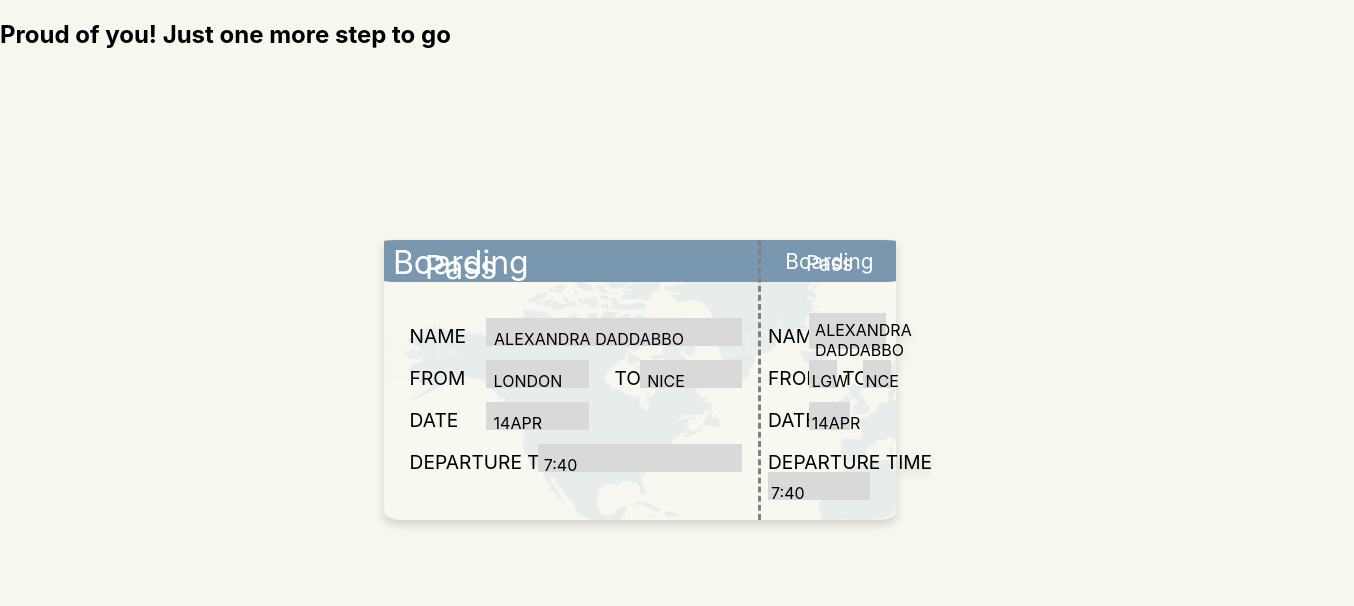
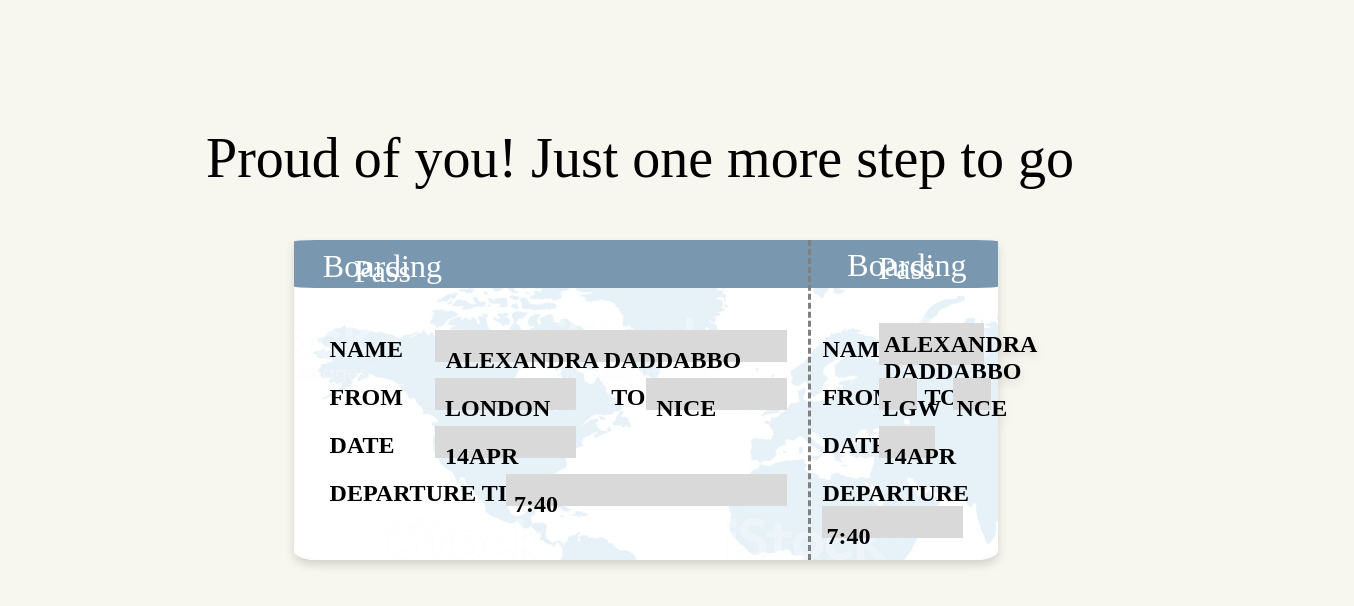
Before and after one commit to jordantab/forAMD-frontend, a React (Create React App) app in the folder for-amd/: page /secondreward in a window 1280 px wide. Shown: the top 606 px of the page, 1354 px wide, since content can reach past the window. Built offline with nearby package versions, Linux system fonts and the light colour scheme; the HTML template or start-up script is replaced by a standard one.

Commit message:
Style updates to the boarding pass, send email to Alex once she clicks on the boarding pass, added third puzzle countdown

```diff
--- a/for-amd/src/App.js
+++ b/for-amd/src/App.js
@@ -1,4 +1,4 @@
-import { BrowserRouter as Router, Routes, Route, Link } from "react-router-dom";
+import { BrowserRouter as Router, Routes, Route} from "react-router-dom";
 import LandingPage from './pages/LandingPage.jsx';
 import LoginPage from './pages/LoginPage.jsx';
 import EventsPage from './pages/EventsPage.jsx';
@@ -11,6 +11,7 @@ import './App.css';
 import DecisionPage from "./pages/DecisionPage.jsx";
 import SecondPuzzleBufferPage from "./pages/SecondPuzzleBufferPage.jsx";
 import SecondRewardPage from "./pages/SecondRewardPage.jsx"
+import ThirdPuzzleBufferPage from "./pages/ThirdPuzzleBufferPage.jsx";
 
 function App() {
   return (
@@ -28,6 +29,7 @@ function App() {
           <Route path='/secondpuzzlecountdown' element={<SecondPuzzleBufferPage/>}/>
           <Route path='/secondpuzzle' element={<SecondPuzzlePage/>}/>
           <Route path='/secondreward' element={<SecondRewardPage/>}/>
+          <Route path='/thirdpuzzlecountdown' element={<ThirdPuzzleBufferPage/>}/>
           <Route path='/thirdpuzzle' element={<ThirdPuzzlePage/>}/>
         </Routes>
       </div>
--- a/for-amd/src/components/BoardingPass.css
+++ b/for-amd/src/components/BoardingPass.css
@@ -1,26 +1,33 @@
 /* Rectangle 1 */
+.boarding-pass-container {
+    position: absolute;
+    top: 30%;
+    left: 23%;
+    width: 55%;
+    height: 40%;
+}
 .rectangle-1 {
     position: absolute;
-    top: 30%;
-    left: 30%;
-    width: 40%;
-    height: 35%;
+    width: 100%;
+    height: 100%;
     background: url('../images/worldmap.jpg');
     filter: drop-shadow(0px 5px 5px rgba(0, 0, 0, 0.15));
     border-radius: 5%;
+    font-family: Oswald;
 }
 
 .screen {
     position: absolute;
     width: 100%;
     height: 100%;
-    opacity: 0.93;
-    background-color: #F8F7EF;
+    opacity: 0.9;
+    background-color: white;
     border-radius: 3%;
 }
 
 .rectangle-2 {
     position: absolute;
+    top: 0;
     width: 100%;
     height: 15%;
     background: #7998B0;
@@ -29,7 +36,7 @@
 
 .header-1 {
     position: absolute;
-    width: 30%;
+    width: 25%;
     top: 50%;
     height: 100%;
 
@@ -50,7 +57,7 @@
 
     font-style: normal;
     font-weight: 400;
-    font-size: 130%;
+    font-size: 200%;
     line-height: 8%;
     text-align: center;
 
@@ -59,7 +66,6 @@
 
 .divider {
     position: absolute;
-    width: 100%;
     height: 100%;
     left: 73%;
 
@@ -69,14 +75,14 @@
 
 .name-1 {
     position: absolute;
-    width: 100%;
+    /* width: 100%; */
     height: 50%;
     top: 30%;
     left: 5%;
 
     font-style: normal;
-    font-weight: 400;
-    font-size: 120%;
+    font-weight: 900;
+    font-size: 150%;
     /* line-height: 8%; */
 
     color: #000000;
@@ -90,6 +96,8 @@
     left: 20%;
 
     background: #D9D9D9;
+    font-size: 150%;
+    font-weight: 900;
 }
 
 .name-1-background p {
@@ -106,8 +114,8 @@
     left: 5%;
 
     font-style: normal;
-    font-weight: 400;
-    font-size: 120%;
+    font-weight: 900;
+    font-size: 150%;
 
     color: #000000;
 }
@@ -120,6 +128,8 @@
     left: 20%;
 
     background: #D9D9D9;
+    font-size: 150%;
+    font-weight: 900;
 }
 
 .from-1-background p {
@@ -130,14 +140,14 @@
 
 .to-1 {
     position: absolute;
-    width: 100%;
+    /* width: 100%; */
     height: 50%;
     top: 45%;
     left: 45%;
 
     font-style: normal;
-    font-weight: 400;
-    font-size: 120%;
+    font-weight: 900;
+    font-size: 150%;
 
     color: #000000;
 }
@@ -150,6 +160,8 @@
     left: 50%;
 
     background: #D9D9D9;
+    font-size: 150%;
+    font-weight: 900;
 }
 
 .to-1-background p {
@@ -166,8 +178,8 @@
     left: 5%;
 
     font-style: normal;
-    font-weight: 400;
-    font-size: 120%;
+    font-weight: 900;
+    font-size: 150%;
     /* line-height: 8%; */
 
     color: #000000;
@@ -181,6 +193,8 @@
     left: 20%;
 
     background: #D9D9D9;
+    font-size: 150%;
+    font-weight: 900;
 }
 
 .date-1-background p {
@@ -197,8 +211,8 @@
     left: 5%;
 
     font-style: normal;
-    font-weight: 400;
-    font-size: 120%;
+    font-weight: 900;
+    font-size: 150%;
     /* line-height: 8%; */
 
     color: #000000;
@@ -212,6 +226,8 @@
     left: 30%;
 
     background: #D9D9D9;
+    font-size: 150%;
+    font-weight: 900;
 }
 
 .dept-time-1-background p {
@@ -222,14 +238,14 @@
 
 .name-2 {
     position: absolute;
-    width: 100%;
+    /* width: 100%; */
     height: 50%;
     top: 30%;
     left: 75%;
 
     font-style: normal;
-    font-weight: 400;
-    font-size: 120%;
+    font-weight: 900;
+    font-size: 150%;
     /* line-height: 8%; */
 
     color: #000000;
@@ -243,24 +259,26 @@
     left: 83%;
 
     background: #D9D9D9;
+    font-size: 150%;
+    font-weight: 900;
 }
 
 .name-2-background p {
     position: absolute;
-    top: -25%;
-    left: 8%;
+    top: -40%;
+    left: 5%;
 }
 
 .from-2 {
     position: absolute;
-    width: 100%;
+    /* width: 100%; */
     height: 50%;
     top: 45%;
     left: 75%;
 
     font-style: normal;
-    font-weight: 400;
-    font-size: 120%;
+    font-weight: 900;
+    font-size: 150%;
 
     color: #000000;
 }
@@ -273,6 +291,8 @@
     left: 83%;
 
     background: #D9D9D9;
+    font-size: 150%;
+    font-weight: 900;
 }
 
 .from-2-background p {
@@ -283,14 +303,14 @@
 
 .to-2 {
     position: absolute;
-    width: 100%;
+    /* width: 100%; */
     height: 50%;
     top: 45%;
     left: 89.5%;
 
     font-style: normal;
-    font-weight: 400;
-    font-size: 120%;
+    font-weight: 900;
+    font-size: 150%;
 
     color: #000000;
 }
@@ -303,6 +323,8 @@
     left: 93.5%;
 
     background: #D9D9D9;
+    font-size: 150%;
+    font-weight: 900;
 }
 
 .to-2-background p {
@@ -313,14 +335,14 @@
 
 .date-2 {
     position: absolute;
-    width: 100%;
+    /* width: 100%; */
     height: 50%;
     top: 60%;
     left: 75%;
 
     font-style: normal;
-    font-weight: 400;
-    font-size: 120%;
+    font-weight: 900;
+    font-size: 150%;
     /* line-height: 8%; */
 
     color: #000000;
@@ -334,6 +356,8 @@
     left: 83%;
 
     background: #D9D9D9;
+    font-size: 150%;
+    font-weight: 900;
 }
 
 .date-2-background p {
@@ -344,14 +368,14 @@
 
 .dept-time-2 {
     position: absolute;
-    width: 100%;
+    /* width: 100%; */
     height: 50%;
     top: 75%;
     left: 75%;
 
     font-style: normal;
-    font-weight: 400;
-    font-size: 120%;
+    font-weight: 900;
+    font-size: 150%;
     /* line-height: 8%; */
 
     color: #000000;
@@ -365,6 +389,8 @@
     left: 75%;
 
     background: #D9D9D9;
+    font-size: 150%;
+    font-weight: 900;
 }
 
 .dept-time-2-background p {
--- a/for-amd/src/components/BoardingPass.jsx
+++ b/for-amd/src/components/BoardingPass.jsx
@@ -2,6 +2,7 @@ import './BoardingPass.css'
 
 function BoardingPass() {
     return(
+        <div className="boarding-pass-container">
         <div className="rectangle-1">
             <div className="screen"></div>
             <div className="rectangle-2">
@@ -54,6 +55,7 @@ function BoardingPass() {
                 <p>7:40</p>
             </div>
         </div>
+        </div>
     )
 }
 
--- a/for-amd/src/components/LoginBox.css
+++ b/for-amd/src/components/LoginBox.css
@@ -1,6 +1,6 @@
 .Box{
-    width:430px;
-    height:520px;
+    width:25%;
+    height:60%;
     background-color:#336A66;
     position:absolute;
     top:50%;
@@ -15,7 +15,7 @@
     font-family: Georgia, Times, serif;
     margin-top: 20%;
     text-align: center;
-    font-size: 55px;
+    font-size: 350%;
 
 }
 
@@ -23,32 +23,44 @@
     height:20px;
     text-align: left;
     margin-top: 30%;
-    padding-left: 20px;
+    padding-left: 3%;
 }
 
 .Username p {
     color: #F8F7EF;
+    font-family: Georgia, Times, serif;
+    font-weight: 400;
+    font-size: 200%;
 }
 
 .usernameInput {
-    padding-left: 20px;
+    padding-left: 3%;
+    padding-top: 3%;
 }
 
 .Password {
     height:20px;
     text-align: left;
-    padding-left: 20px;
+    padding-left: 3%;
 }
 
 .Password p {
     color: #F8F7EF;
+    font-family: Georgia, Times, serif;
+    font-weight: 400;
+    font-size: 200%;
 }
 
 .passwordInput {
-    padding-left: 20px;
+    padding-left: 3%;
+    padding-top: 3%;
 }
 
 button {
-    margin-left: 20px;
-    color: black
+    margin-top: 2%;
+    margin-left: 3%;
+    color: black;
+    border: none;
+    background-color: #F8F7EF;
+    cursor: pointer;
 }
--- a/for-amd/src/pages/SecondRewardPage.css
+++ b/for-amd/src/pages/SecondRewardPage.css
@@ -1,3 +1,53 @@
 .reward-background {
-    background-color: coral;
+    position: absolute;
+    top: 10%;
+    width: 100%;
+    text-align: center;
 }
+
+.reward-background h2 {
+    font-family: Futura;
+    font-size: 350%;
+    font-weight: 100;
+}
+
+.boarding-pass-button{
+    position: absolute;
+    top: 26.5%;
+    left: 20%;
+    width: 55%;
+    height: 40%;
+    background-color: transparent;
+    border: none;
+    cursor: pointer;
+    transition: background-color 3s;
+    border-radius: 3%;
+}
+
+.boarding-pass-button:hover {
+    background-color: transparent;
+    box-shadow: 0 0 10px black;
+}
+
+.email h2{
+    position: absolute;
+    top: 75%;
+    left: 45%;
+    font-family: Futura;
+    font-weight: 100;
+}
+
+.right-arrow {
+    position: absolute;
+    top: 85%;
+    left: 85%;
+    font-size: 400%;
+    cursor: pointer;
+    transition: background-color 1s;
+}
+
+.right-arrow:hover {
+    background-color: lightgrey;
+    border-radius: 20%;
+    box-shadow: 0 0 3px black;
+}
--- a/for-amd/src/pages/SecondRewardPage.jsx
+++ b/for-amd/src/pages/SecondRewardPage.jsx
@@ -1,12 +1,64 @@
 import BoardingPass from '../components/BoardingPass.jsx'
+import emailjs from 'emailjs-com';
+import './SecondRewardPage.css'
+import { useState } from 'react'
+import { FontAwesomeIcon } from '@fortawesome/react-fontawesome';
+import { faArrowRight } from '@fortawesome/free-solid-svg-icons';
+import { useNavigate } from 'react-router-dom';
 
-function secondRewardPage () {
+
+function SecondRewardPage () {
+    const [buttonClicked, setButtonClicked] = useState(false)
+    const hist = useNavigate()
+
+    function NextPuzzleCountdown () {
+        hist('/thirdpuzzlecountdown')
+    }
+
+    function GetBoardingPass () {
+        const serviceID = 'service_bf951rj';
+        const templateID = 'template_kfowqrq';
+        const userID = 'zmoPJucrxBZpB4YS2'
+            // Send the email
+        const templateParams = {
+            to_name: 'Alexandra',
+            to_email: 'jordantab20@gmail.com', // Replace with the user's email address
+            from_name: 'Jordan Tab',
+        }
+
+        emailjs.send(serviceID, templateID, templateParams, userID)
+            .then((response) => {
+            console.log('SUCCESS!', response.status, response.text);
+            }, (error) => {
+            console.log('FAILED...', error);
+            });
+        setButtonClicked(true)
+    }
     return (
-        <div className='reward-background'>
-            <h2>Proud of you! Just one more step to go</h2>
-            <BoardingPass/>
+        <div>
+            {buttonClicked ?
+                <>
+                    <div className='reward-background'>
+                        <h2>Proud of you! Just one more step to go</h2>
+                    </div>
+                    <BoardingPass/>
+                    <button onClick={GetBoardingPass} className='boarding-pass-button'></button>
+                    <div className="email">
+                        <h2>Check your email!</h2>
+                    </div>
+                    <FontAwesomeIcon icon={faArrowRight} onClick={NextPuzzleCountdown} className='right-arrow'/>
+                </>
+                :
+                <>
+                    <div className='reward-background'>
+                        <h2>Proud of you! Just one more step to go</h2>
+                    </div>
+                    <BoardingPass/>
+                    <button onClick={GetBoardingPass} className='boarding-pass-button'></button>
+                </>
+                }
         </div>
     )
 }
 
-export default secondRewardPage
+export default SecondRewardPage
--- a/package.json
+++ b/package.json
@@ -4,6 +4,7 @@
     "@fortawesome/fontawesome-svg-core": "^6.3.0",
     "@fortawesome/free-solid-svg-icons": "^6.3.0",
     "@fortawesome/react-fontawesome": "^0.2.0",
+    "emailjs-com": "^3.2.0",
     "react-player": "^2.11.0"
   }
 }
```
Also changed, not shown: for-amd/src/pages/SecondPuzzleBufferPage.css (+6 -3 lines), for-amd/src/pages/ThirdPuzzleBufferPage.jsx (added, +24 -0 lines), for-amd/src/pages/ThirdPuzzleBufferPage.css (added), 1 other file (tests, documents, lock files or other folders).
